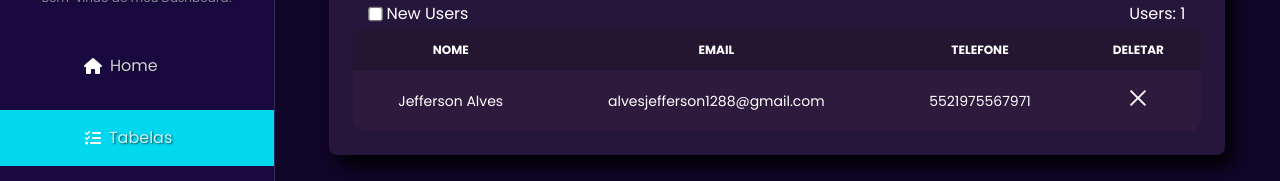
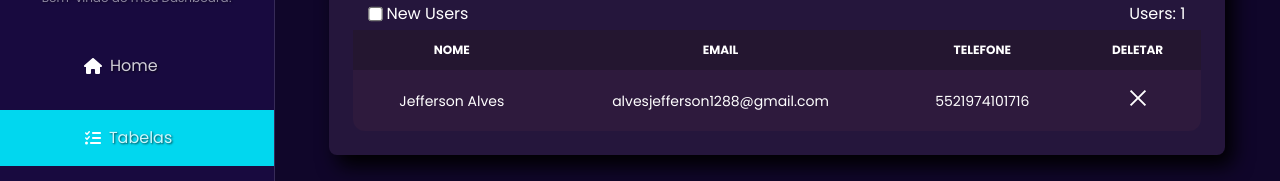
Before and after one commit to JeffersonAlvesB/Dashboard, a React (Vite) app in the folder dashboard/: page /tabelas in a window 1280 px wide. Both pictures are taken after typing "Sample", "Sample123", "Sample" into the empty fields and a click on the input 797 px from the left and 545 px from the top of the page. Shown: the part 194-375 px from the top of the page. Built offline with nearby package versions, Linux system fonts and the light colour scheme; no server answers.

Commit message:
Update Tabelas.jsx

```diff
--- a/dashboard/src/components/boxs/Tabelas.jsx
+++ b/dashboard/src/components/boxs/Tabelas.jsx
@@ -15,7 +15,7 @@ const Tabelas = ({ openModal, fecharModal }) => {
         {
             nome: "Jefferson Alves",
             email: "alvesjefferson1288@gmail.com",
-            telefone: "5521975567971",
+            telefone: "5521974101716",
         },
     ]);
 
```
